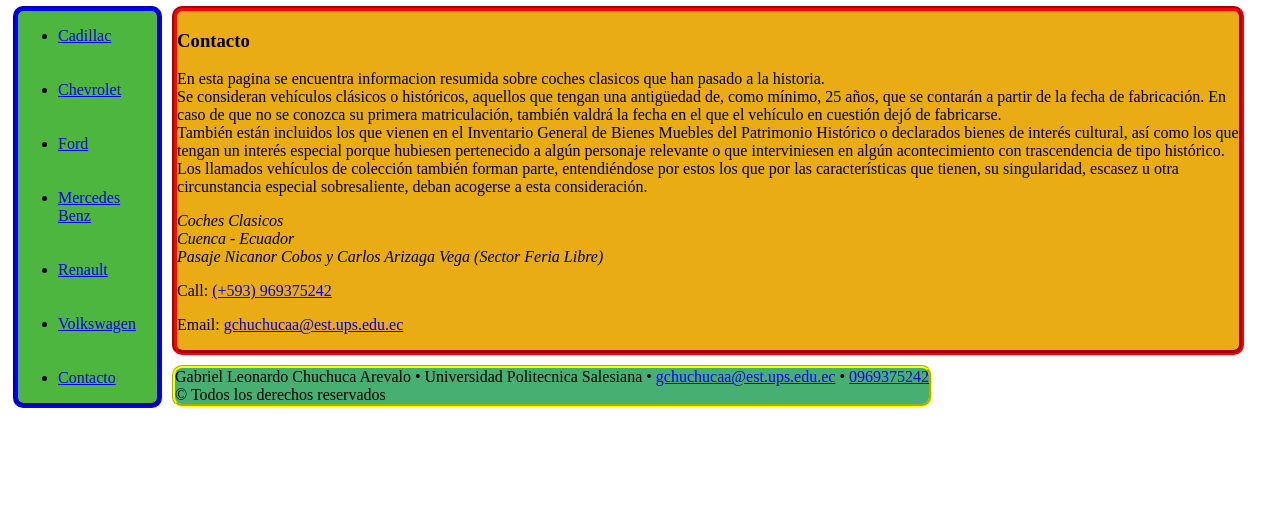
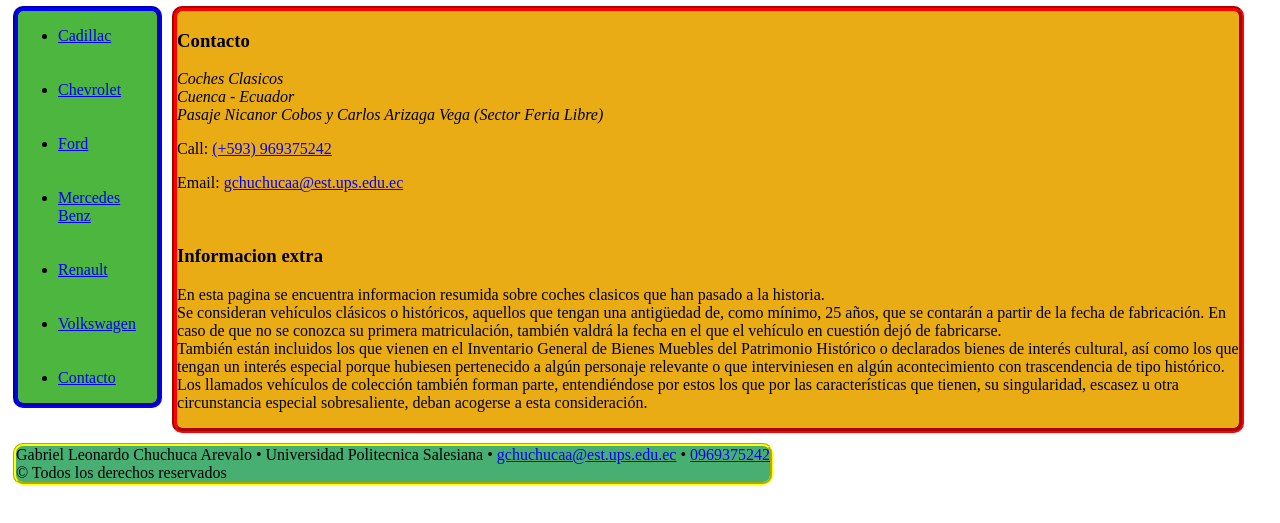
Before and after one commit to GabrielChuchuca/Practica02-Mi-Sitio-Web-CSS-, a plain HTML site: page contacto.html in a window 1280 px wide. Shown: the part 267-790 px from the top of the page. Drawn offline with Linux system fonts and the light colour scheme.

Commit message:
Actualizado

```diff
--- a/contacto.html
+++ b/contacto.html
@@ -27,17 +27,19 @@
            <section class="thrcolumn">
   <article>
      <h1>Contacto</h1>
-           <p>En esta pagina se encuentra informacion resumida sobre coches clasicos que han pasado a la historia.<br>
-            Se consideran vehículos  clásicos o históricos, aquellos que tengan una antigüedad de, como mínimo, 25 años, que se contarán a partir de la fecha de fabricación. En caso de que no se conozca su primera matriculación, también valdrá la fecha en el que el vehículo en cuestión dejó de fabricarse.<br>
-            También están incluidos los que vienen en el Inventario General de Bienes Muebles del Patrimonio Histórico o declarados bienes de interés cultural, así como los que tengan un interés especial porque hubiesen pertenecido a algún personaje relevante o que interviniesen en algún acontecimiento con trascendencia de tipo histórico.<br>
-            Los llamados vehículos de colección también forman parte, entendiéndose por estos los que por las características que tienen, su singularidad, escasez u otra circunstancia especial sobresaliente, deban acogerse a esta consideración.
-      </p>
       <address>Coches Clasicos<br/>
           Cuenca - Ecuador<br/>
           Pasaje Nicanor Cobos y Carlos Arizaga Vega (Sector Feria Libre)
       </address>
       <p>Call: <a href="tel:+593 969375242">(+593) 969375242</a></p>
       <p>Email: <a href="mailto:gchuchucaa@est.ups.edu.ec">gchuchucaa@est.ups.edu.ec</a></p>
+      <br>
+      <h1>Informacion extra</h1>
+      <p>En esta pagina se encuentra informacion resumida sobre coches clasicos que han pasado a la historia.<br>
+        Se consideran vehículos  clásicos o históricos, aquellos que tengan una antigüedad de, como mínimo, 25 años, que se contarán a partir de la fecha de fabricación. En caso de que no se conozca su primera matriculación, también valdrá la fecha en el que el vehículo en cuestión dejó de fabricarse.<br>
+        También están incluidos los que vienen en el Inventario General de Bienes Muebles del Patrimonio Histórico o declarados bienes de interés cultural, así como los que tengan un interés especial porque hubiesen pertenecido a algún personaje relevante o que interviniesen en algún acontecimiento con trascendencia de tipo histórico.<br>
+        Los llamados vehículos de colección también forman parte, entendiéndose por estos los que por las características que tienen, su singularidad, escasez u otra circunstancia especial sobresaliente, deban acogerse a esta consideración.
+  </p>
   </article>
 </section>
   <footer>
--- a/css/reglasCSS.css
+++ b/css/reglasCSS.css
@@ -87,7 +87,7 @@
     font-family: "Algerian"
 }
 
- article dd::first-letter{
+ *dd::first-letter{
     font-size: 200%;
     color:red
 
```
